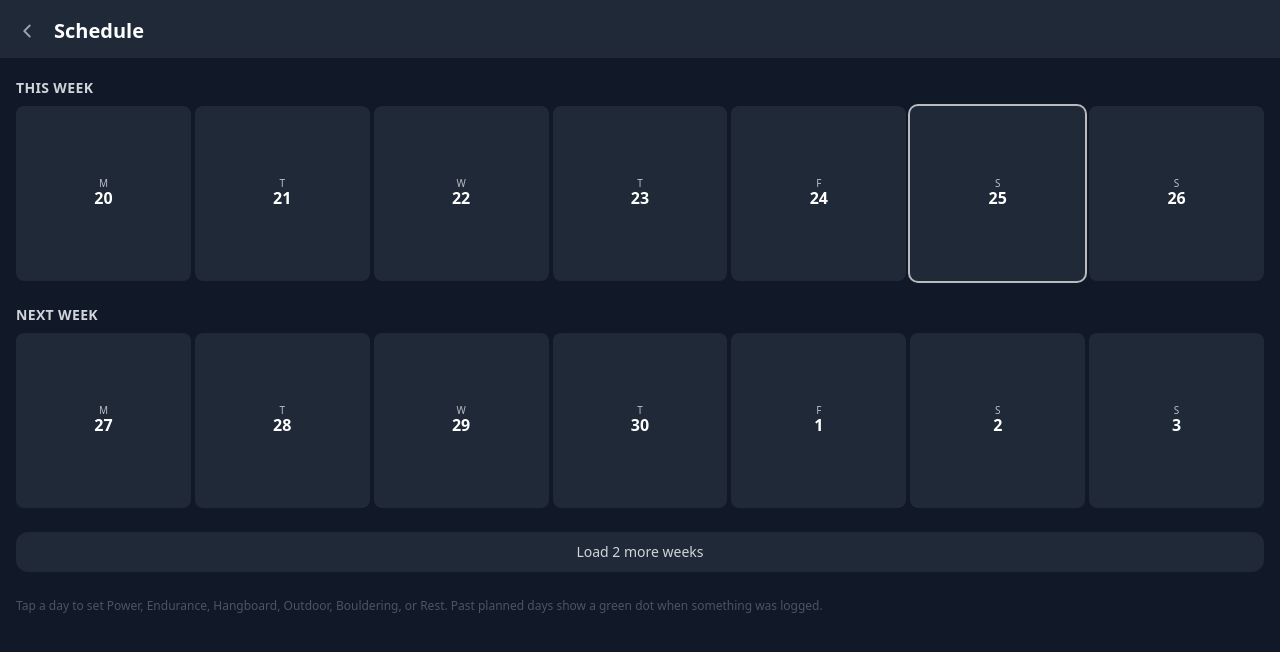
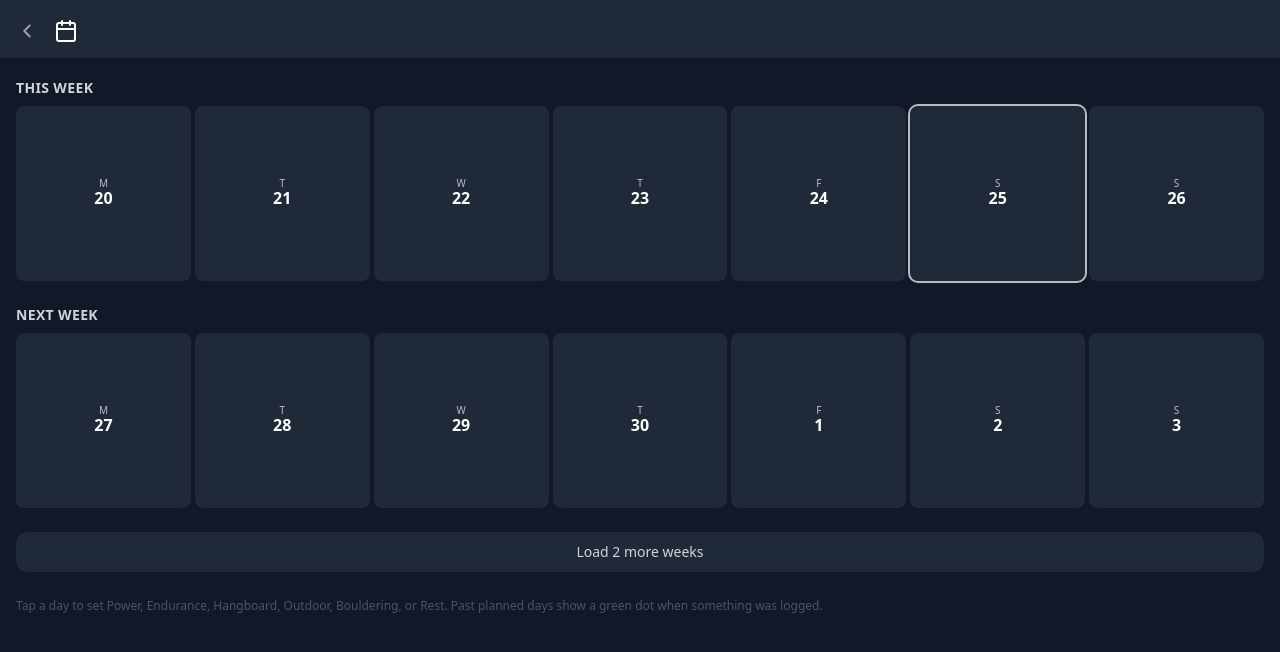
Before and after one commit to morrifeldman/hangboard, a React (Vite) app: page / in a window 1280 px wide. Both pictures are taken after a click on the button 1181 px from the left and 32 px from the top of the page. Shown: the top 652 px of the page. Built offline with nearby package versions, Linux system fonts and the light colour scheme.

Commit message:
ScheduleScreen header: use CalendarIcon to match other screens
ProgressScreen/HistoryScreen/SettingsScreen all render their page icon
next to the back chevron with no text title. Adopt the same pattern:
add CalendarIcon to icons.tsx and replace the 'Schedule' h1 with it.

```diff
--- a/src/components/ScheduleScreen.tsx
+++ b/src/components/ScheduleScreen.tsx
@@ -1,5 +1,5 @@
 import { useEffect, useState, useMemo } from "react";
-import { BackChevronIcon } from "./icons";
+import { BackChevronIcon, CalendarIcon } from "./icons";
 import {
   buildScheduleWeeks,
   deleteScheduleByDate,
@@ -81,7 +81,7 @@ export function ScheduleScreen({ onBack }: Props) {
         >
           <BackChevronIcon />
         </button>
-        <h1 className="text-white font-bold text-xl">Schedule</h1>
+        <CalendarIcon className="text-white" aria-label="Schedule" />
       </header>
 
       <main className="flex-1 overflow-y-auto px-4 py-5 flex flex-col gap-6">
--- a/src/components/icons.tsx
+++ b/src/components/icons.tsx
@@ -70,6 +70,17 @@ export function ClockIcon({ size = 24, className, "aria-label": label }: IconPro
   );
 }
 
+export function CalendarIcon({ size = 24, className, "aria-label": label }: IconProps) {
+  return (
+    <Svg size={size} className={className} label={label}>
+      <rect x="3" y="4" width="18" height="18" rx="2" ry="2" />
+      <line x1="16" y1="2" x2="16" y2="6" />
+      <line x1="8" y1="2" x2="8" y2="6" />
+      <line x1="3" y1="10" x2="21" y2="10" />
+    </Svg>
+  );
+}
+
 export function GearIcon({ size = 24, className, "aria-label": label }: IconProps) {
   return (
     <Svg size={size} className={className} label={label}>
```
